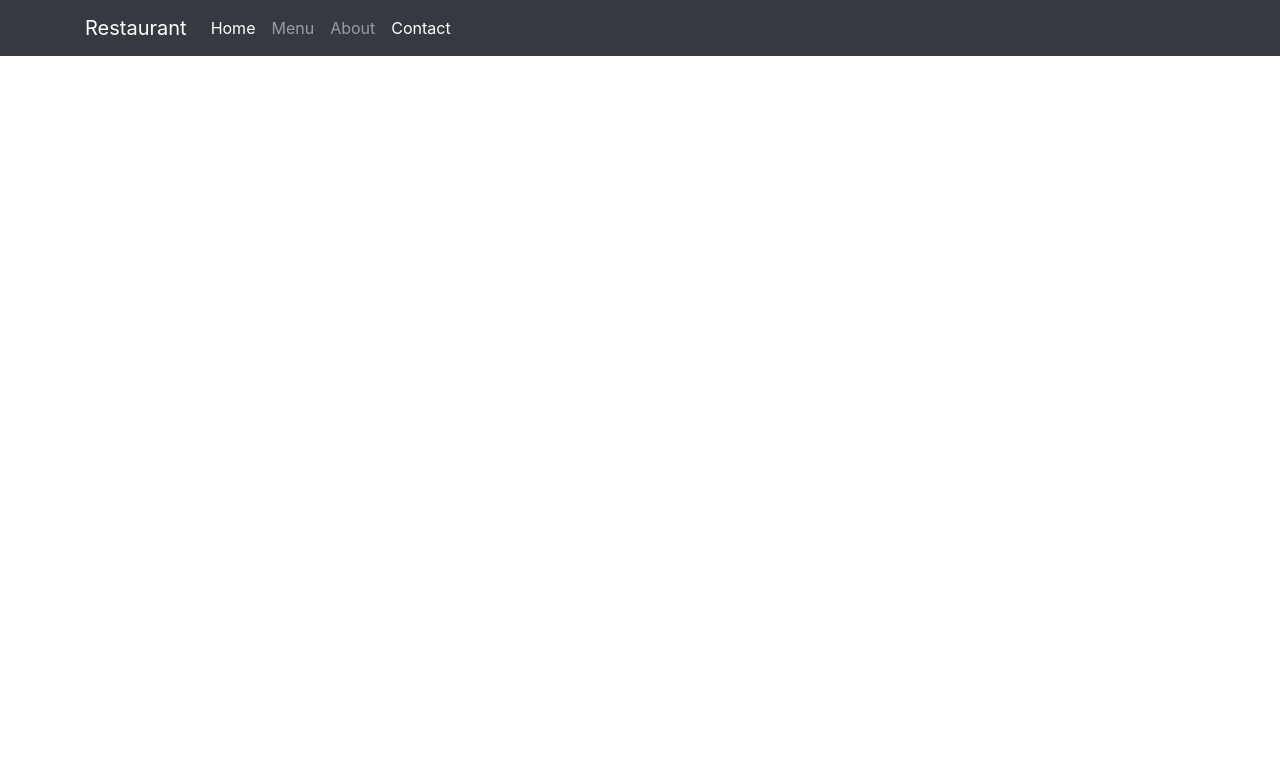
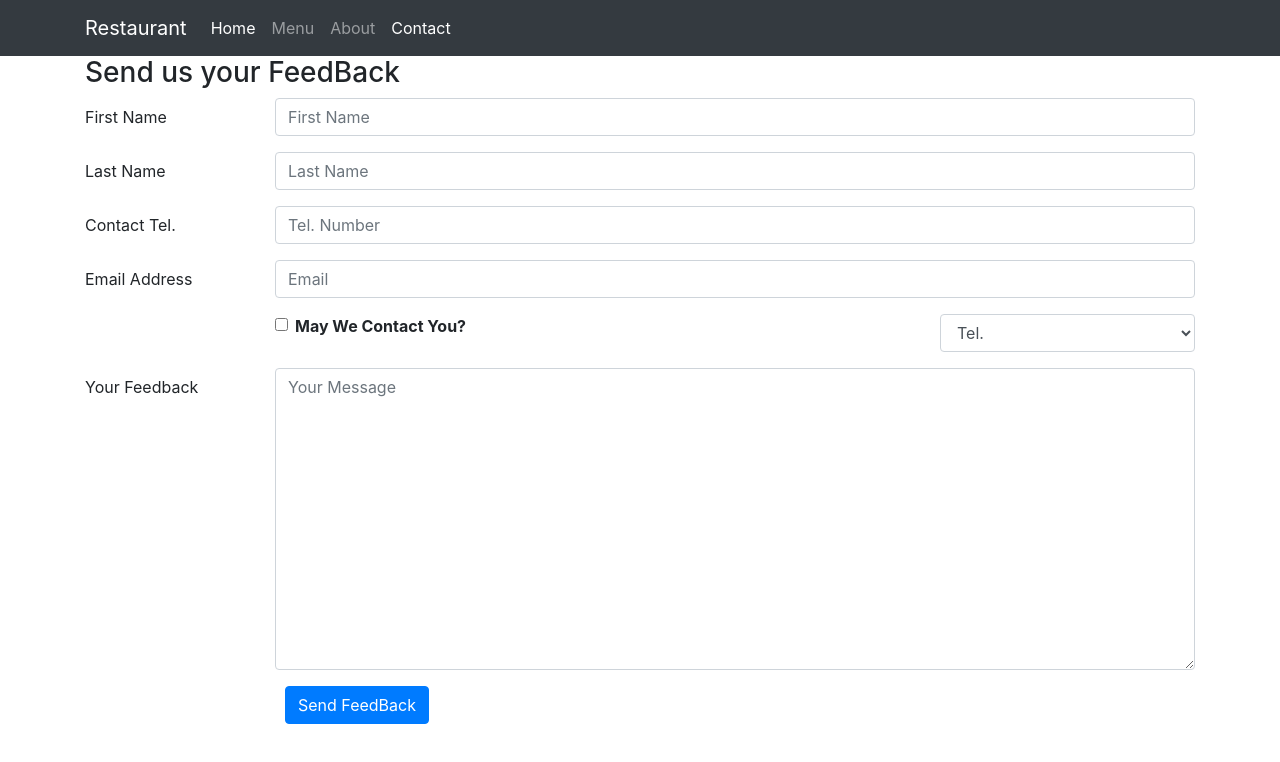
Before and after one commit to Dhrubo-Arafah/react-restaurant, a React (Create React App) app: page /contact in a window 1280 px wide. Shown: the top 762 px of the page. Built offline with nearby package versions, Linux system fonts and the light colour scheme.

Commit message:
Basic Form Add

```diff
--- a/package.json
+++ b/package.json
@@ -8,7 +8,6 @@
     "@testing-library/user-event": "^12.8.3",
     "bootstrap": "^4.6.0",
     "dateformat": "^4.5.1",
-    "gh-pages": "^3.1.0",
     "popper.js": "^1.16.1",
     "react": "^17.0.2",
     "react-dom": "^17.0.2",
@@ -41,5 +40,8 @@
       "last 1 firefox version",
       "last 1 safari version"
     ]
+  },
+  "devDependencies": {
+    "gh-pages": "^3.1.0"
   }
 }
--- a/src/component/body/Contact.js
+++ b/src/component/body/Contact.js
@@ -1,11 +1,136 @@
-import React from 'react'
-
-function Contact() {
-  return (
-    <div>
-
-    </div>
-  )
+import React, { Component } from 'react'
+import { Button, Form, FormGroup, Label, Input, Col } from 'reactstrap';
+class Contact extends Component {
+  constructor(props) {
+    super(props);
+    this.state = {
+      firstname: "",
+      lastname: "",
+      telnum: "",
+      email: "",
+      agree: false,
+      contactType: 'Tel.',
+      message: ""
+    }
+    this.handleInputChange = this.handleInputChange.bind(this);
+    this.handleSubmit = this.handleSubmit.bind(this);
+  }
+  handleInputChange = event => {
+    const value = event.target.type === 'checkbox' ? event.target.checked : event.target.value;
+    const name = event.target.name;
+    this.setState({
+      [name]: value
+    })
+  }
+  handleSubmit = event => {
+    console.log(this.state);
+    event.preventDefault();
+  }
+  render() {
+    return (
+      <div className="container">
+        <div className="row row-content" style={{ paddingLeft: "20", textAlign: "left" }}>
+          <div className="col-12 col-md-7">
+            <h3>Send us your FeedBack</h3>
+          </div>
+          <div className="col-12">
+            <Form onSubmit={this.handleSubmit}>
+              <FormGroup row>
+                <Label htmlFor="firstname" md={2}>First Name</Label>
+                <Col md={10}>
+                  <Input
+                    type="text"
+                    name="firstname"
+                    placeholder="First Name"
+                    value={this.state.firstname}
+                    onChange={this.handleInputChange}
+                  />
+                </Col>
+              </FormGroup>
+              <FormGroup row>
+                <Label htmlFor="lastname" md={2}>Last Name</Label>
+                <Col md={10}>
+                  <Input
+                    type="text"
+                    name="lastname"
+                    placeholder="Last Name"
+                    value={this.state.lastname}
+                    onChange={this.handleInputChange}
+                  />
+                </Col>
+              </FormGroup>
+              <FormGroup row>
+                <Label htmlFor="telnum" md={2}>Contact Tel.</Label>
+                <Col md={10}>
+                  <Input
+                    type="text"
+                    name="telnum"
+                    placeholder="Tel. Number"
+                    value={this.state.telnum}
+                    onChange={this.handleInputChange}
+                  />
+                </Col>
+              </FormGroup>
+              <FormGroup row>
+                <Label htmlFor="emal" md={2}>Email Address</Label>
+                <Col md={10}>
+                  <Input
+                    type="email"
+                    name="email"
+                    placeholder="Email"
+                    value={this.state.email}
+                    onChange={this.handleInputChange}
+                  />
+                </Col>
+              </FormGroup>
+              <FormGroup row>
+                <Col md={{ size: 6, offset: 2 }}>
+                  <FormGroup check>
+                    <Label check>
+                      <Input
+                        type="checkbox"
+                        name="agree"
+                        checked={this.state.agree}
+                        onChange={this.handleInputChange} />
+                      <strong>May We Contact You?</strong>
+                    </Label>
+                  </FormGroup>
+                </Col>
+                <Col md={{ size: 3, offset: 1 }}>
+                  <Input type="select"
+                    name="contactType"
+                    onChange={this.handleInputChange}
+                    value={this.state.contactType}>
+                    <option>Tel.</option>
+                    <option>Email</option>
+                  </Input>
+                </Col>
+              </FormGroup>
+              <FormGroup row>
+                <Label htmlFor="message" md={2}>Your Feedback</Label>
+                <Col md={10}>
+                  <Input
+                    type="textarea"
+                    name="message"
+                    placeholder="Your Message"
+                    value={this.state.message}
+                    onChange={this.handleInputChange}
+                    rows="12"
+                  ></Input>
+                </Col>
+              </FormGroup>
+              <FormGroup>
+                <Col md={{ size: 10, offset: 2 }}>
+                  <Button type="submit" color="primary">
+                    Send FeedBack
+                  </Button>
+                </Col>
+              </FormGroup>
+            </Form>
+          </div>
+        </div>
+      </div >
+    )
+  }
 }
-
 export default Contact
```
Also changed, not shown: 1 other file (tests, documents, lock files or other folders).
